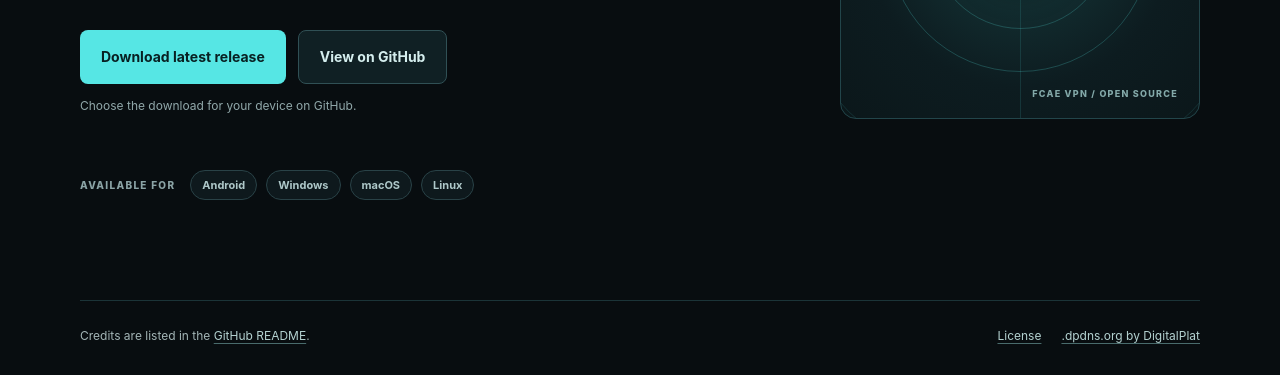
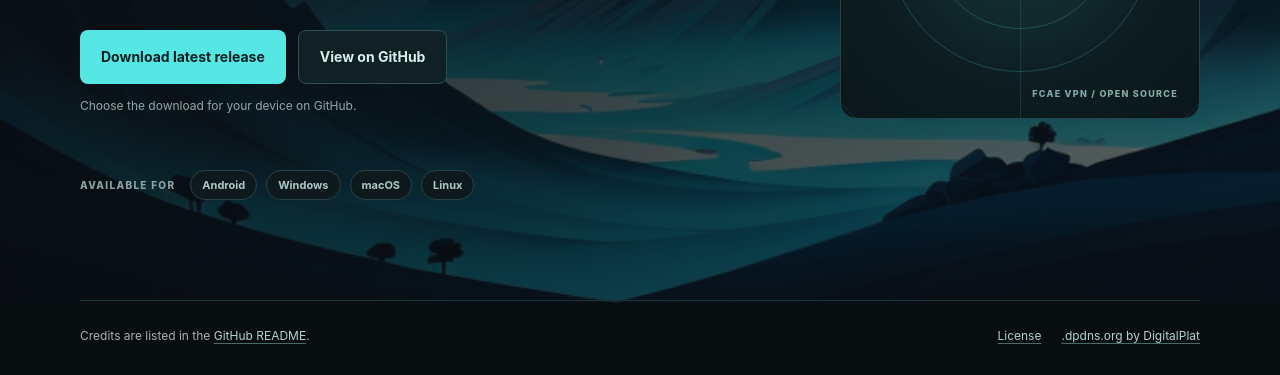
Before and after one commit to FCFlenkchy/FCAE_VPN, a plain HTML site: page index.html in a window 1280 px wide. Shown: the part 497-872 px from the top of the page. Drawn offline with Linux system fonts and the light colour scheme.

Commit message:
use mountain.png as background

```diff
--- a/style.css
+++ b/style.css
@@ -12,10 +12,27 @@
 html { min-height: 100%; }
 body {
   margin: 0;
+  min-height: 100vh;
+  min-height: 100svh;
+  isolation: isolate;
   color: var(--text);
   background: var(--background);
   font-family: -apple-system, BlinkMacSystemFont, "Segoe UI", sans-serif;
   -webkit-font-smoothing: antialiased;
+}
+body::before {
+  content: "";
+  position: fixed;
+  inset: 0;
+  z-index: -1;
+  pointer-events: none;
+  background-color: var(--background);
+  background-image:
+    linear-gradient(110deg, rgba(8, 13, 16, .88), rgba(8, 13, 16, .58)),
+    url("mountain.png");
+  background-position: center;
+  background-size: cover;
+  background-repeat: no-repeat;
 }
 a { color: inherit; }
 a:focus-visible { outline: 3px solid var(--cyan); outline-offset: 5px; border-radius: 3px; }
```
